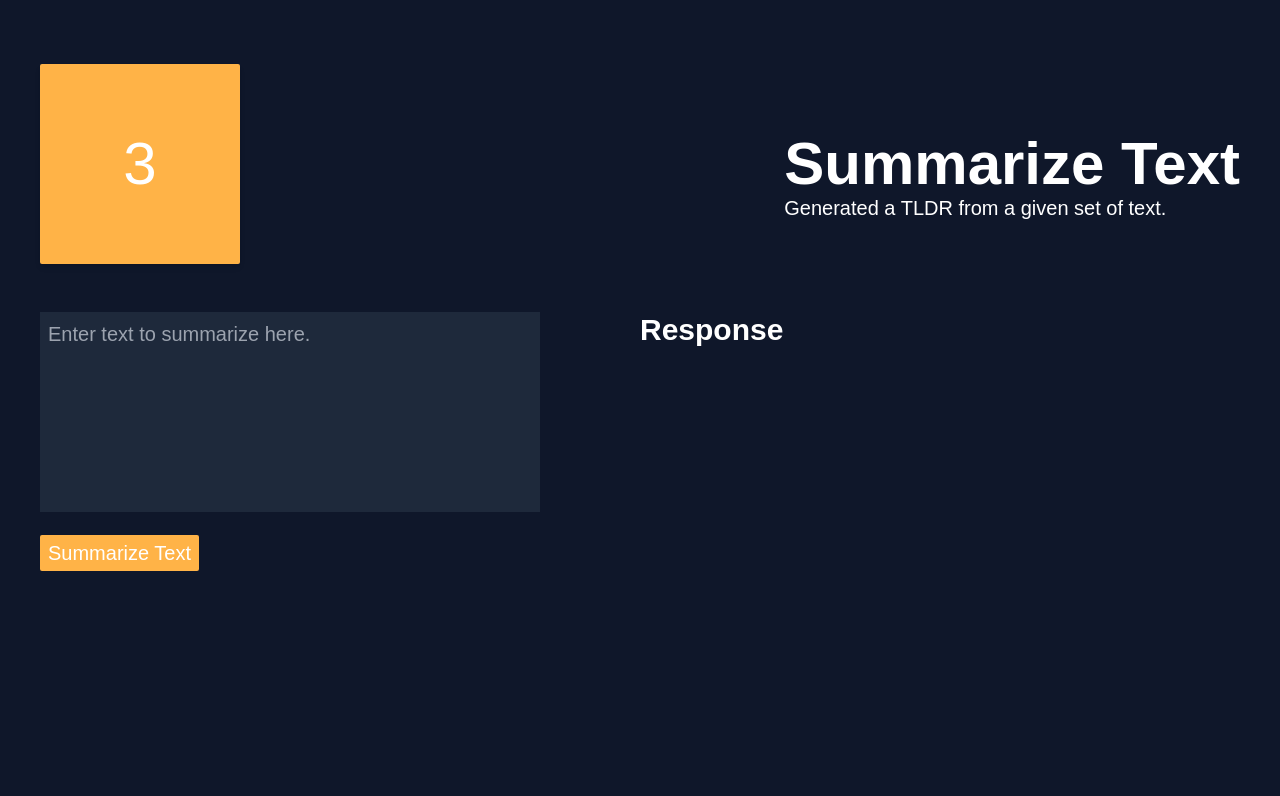
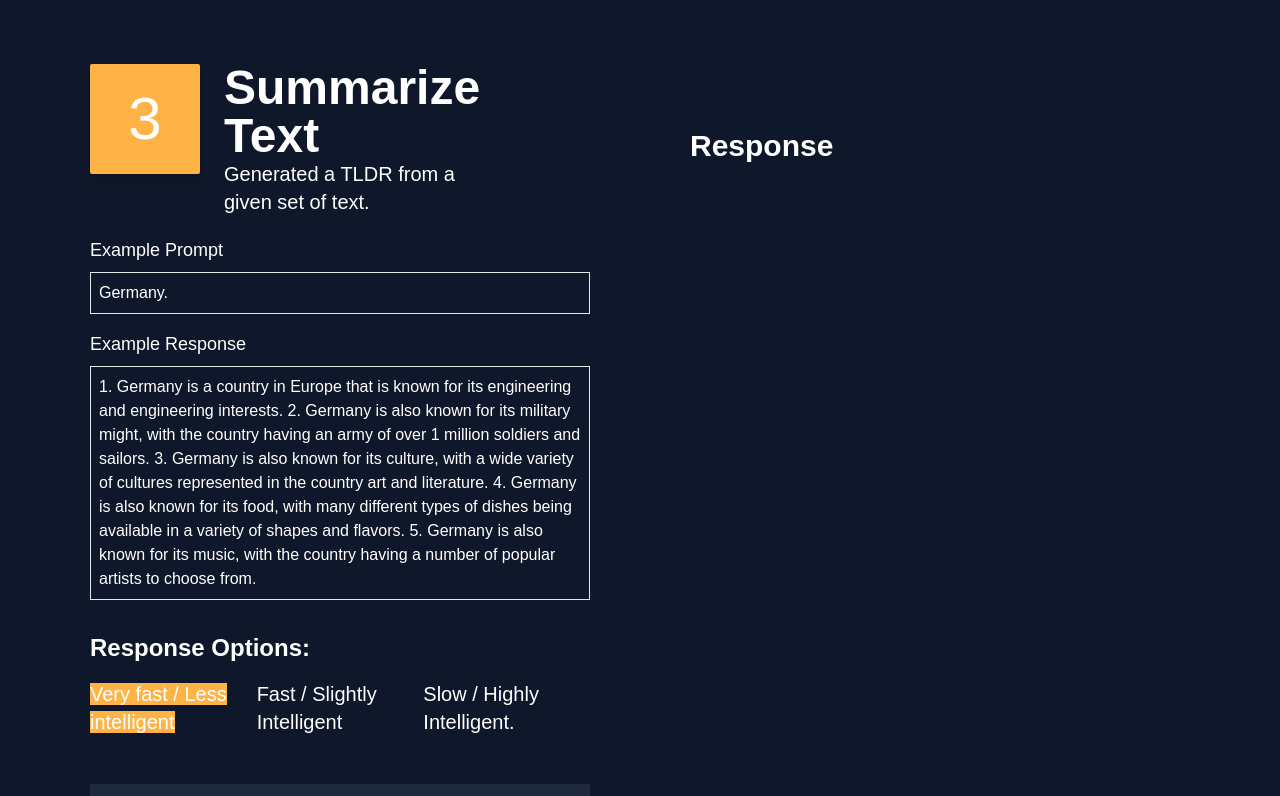
Before and after one commit to rxrzzz/assignments-ai, a Next.js app: page /summarize in a window 1280 px wide. Shown: the top 796 px of the page. Built offline with nearby package versions, Linux system fonts and the light colour scheme; no server answers; a web font is replaced by a local one.

Commit message:
restyled summarize page, added options component

```diff
--- /dev/null
+++ b/components/options.tsx
@@ -0,0 +1,71 @@
+import { RadioGroup } from "@headlessui/react";
+import { useState } from "react";
+
+type OptionProp = {
+  option: string;
+  setOption: (option: string) => void;
+  color: string;
+};
+
+export const Options = ({ option, setOption, color }: OptionProp) => {
+  return (
+    <div>
+      <RadioGroup
+        value={option}
+        onChange={setOption}
+        className="my-8 text-xl text-white"
+      >
+        <RadioGroup.Label className="text-2xl font-bold ">
+          Response Options:
+        </RadioGroup.Label>
+        <div className="grid grid-cols-3">
+          <RadioGroup.Option
+            className="my-4 cursor-pointer  max-w-[400px] mt-4"
+            value="text-ada-001"
+          >
+            {({ checked }) => (
+              <span
+                style={{
+                  backgroundColor: checked ? color : "",
+                }}
+                className="font-medium"
+              >
+                Very fast / Less intelligent
+              </span>
+            )}
+          </RadioGroup.Option>
+          <RadioGroup.Option
+            className="my-4 cursor-pointer  max-w-[400px]"
+            value="text-babbage-001"
+          >
+            {({ checked }) => (
+              <span
+                style={{
+                  backgroundColor: checked ? color : "",
+                }}
+                className="font-medium"
+              >
+                Fast / Slightly Intelligent
+              </span>
+            )}
+          </RadioGroup.Option>
+          <RadioGroup.Option
+            className="my-4 cursor-pointer  max-w-[400px]"
+            value="text-davinci-003"
+          >
+            {({ checked }) => (
+              <span
+                style={{
+                  backgroundColor: checked ? color : "",
+                }}
+                className="font-medium"
+              >
+                Slow / Highly Intelligent.
+              </span>
+            )}
+          </RadioGroup.Option>
+        </div>
+      </RadioGroup>
+    </div>
+  );
+};
--- a/pages/quickdraw.tsx
+++ b/pages/quickdraw.tsx
@@ -1,6 +1,6 @@
-import { RadioGroup } from "@headlessui/react";
 import { useRouter } from "next/router";
 import { useState } from "react";
+import { Options } from "../components/options";
 import { homeboxes, openai } from "../utils";
 
 export default function QuickDraw() {
@@ -8,12 +8,16 @@ export default function QuickDraw() {
   const pageProps = homeboxes.find((homebox) => homebox.link === pathname)!;
   const [option, setOption] = useState("text-ada-001");
 
+  const changeOption = (inputOption: string) => {
+    setOption(inputOption);
+  };
+
   const [prompt, setPrompt] = useState<string | undefined>("");
   const [result, setResult] = useState<string | undefined>("");
   const [loading, setLoading] = useState(false);
   const [error, setError] = useState("");
 
-  async function summarizeData() {
+  async function quickDrawData() {
     setLoading(true);
     await openai
       .createCompletion({
@@ -74,64 +78,11 @@ export default function QuickDraw() {
               from.
             </p>
           </div>
-          <div>
-            <RadioGroup
-              value={option}
-              onChange={setOption}
-              className="my-8 text-xl text-white"
-            >
-              <RadioGroup.Label className="text-2xl font-bold ">
-                Response Options:
-              </RadioGroup.Label>
-              <div className="grid grid-cols-3">
-                <RadioGroup.Option
-                  className="my-4 cursor-pointer  max-w-[400px] mt-4"
-                  value="text-ada-001"
-                >
-                  {({ checked }) => (
-                    <span
-                      style={{
-                        backgroundColor: checked ? pageProps.colorOne : "",
-                      }}
-                      className="font-medium"
-                    >
-                      Very fast / Less intelligent
-                    </span>
-                  )}
-                </RadioGroup.Option>
-                <RadioGroup.Option
-                  className="my-4 cursor-pointer  max-w-[400px]"
-                  value="Moderately fast and pretty intelligent responses"
-                >
-                  {({ checked }) => (
-                    <span
-                      style={{
-                        backgroundColor: checked ? pageProps.colorOne : "",
-                      }}
-                      className="font-medium"
-                    >
-                      Fast / Slightly Intelligent
-                    </span>
-                  )}
-                </RadioGroup.Option>
-                <RadioGroup.Option
-                  className="my-4 cursor-pointer  max-w-[400px]"
-                  value="text-davinci-003"
-                >
-                  {({ checked }) => (
-                    <span
-                      style={{
-                        backgroundColor: checked ? pageProps.colorOne : "",
-                      }}
-                      className="font-medium"
-                    >
-                      Slow / Highly Intelligent.
-                    </span>
-                  )}
-                </RadioGroup.Option>
-              </div>
-            </RadioGroup>
-          </div>
+          <Options
+            color={pageProps.colorOne}
+            option={option}
+            setOption={changeOption}
+          />
           <textarea
             maxLength={200}
             placeholder="Enter the topic you want to generate study notes from here (200 characters max)"
@@ -140,7 +91,7 @@ export default function QuickDraw() {
           ></textarea>
           {!loading ? (
             <button
-              onClick={summarizeData}
+              onClick={quickDrawData}
               style={{ backgroundColor: pageProps.colorOne }}
               className=" text-white px-2 py-1 text-xl mt-4 rounded-sm"
             >
@@ -148,7 +99,7 @@ export default function QuickDraw() {
             </button>
           ) : (
             <button
-              onClick={summarizeData}
+              onClick={quickDrawData}
               disabled
               style={{ backgroundColor: pageProps.colorOne }}
               className=" text-white px-2 py-1 text-xl mt-4 rounded-sm opacity-90"
--- a/pages/summarize.tsx
+++ b/pages/summarize.tsx
@@ -1,61 +1,132 @@
 import { useRouter } from "next/router";
 import { useState } from "react";
+import { Options } from "../components/options";
 import { homeboxes, openai } from "../utils";
 
 export default function Summarize() {
   const { pathname } = useRouter();
   const pageProps = homeboxes.find((homebox) => homebox.link === pathname)!;
+  const [option, setOption] = useState("text-ada-001");
+
+  const changeOption = (inputOption: string) => {
+    setOption(inputOption);
+  };
 
   const [prompt, setPrompt] = useState<string | undefined>("");
   const [result, setResult] = useState<string | undefined>("");
+  const [loading, setLoading] = useState(false);
+  const [error, setError] = useState("");
+
   async function summarizeData() {
-    const { data } = await openai.createCompletion({
-      model: "text-davinci-003",
+    setLoading(true);
+    await openai
+      .createCompletion({
+        model: option,
         prompt: prompt + `\n\n` + "tl;dr",
         max_tokens: 1000,
         temperature: 1,
+      })
+      .then((response) => {
+        const { data } = response;
+        setResult(data.choices[0].text);
+        setLoading(false);
+      })
+      .catch((err) => {
+        setError("An error occured. Please wait for a minute and then retry.");
       });
-    console.log(data);
-    setResult(data.choices[0].text);
   }
 
   return (
-    <main className="min-h-screen bg-slate-900 font-alpino">
-      <div className="max-w-[1200px] mx-auto pt-16">
-        <section className="flex justify-between items-baseline">
+    <main className="min-h-screen bg-slate-900 font-alpino text-white">
+      <div className="max-w-[1200px] py-16 flex justify-between mx-auto flex-wrap">
+        <div className="lg:w-5/12 w-11/12 mx-auto">
+          <div className="flex">
             <div
-            className="h-[200px] w-[200px] bg-[#ffb347]
+              style={{ backgroundColor: pageProps.colorOne }}
+              className="lg:h-[110px] lg:w-[110px] h-[100px] w-[100px]
        rounded-sm text-white text-6xl flex items-center shadow-md
+       mr-6
         justify-center"
             >
               <h1>{pageProps.no}</h1>
             </div>
-          <div className="text-white">
-            <h1 className="text-6xl font-bold">{pageProps.description}</h1>
-            <p className="text-xl">{pageProps.title}</p>
+            <div>
+              <div className="text-white max-w-[280px]">
+                <h1 className="lg:text-5xl md:text-5xl text-4xl font-bold">
+                  {pageProps.description}
+                </h1>
+                <p className="md:text-xl text-md">{pageProps.title}</p>
               </div>
-        </section>
-        <section className="flex mt-12 justify-between">
-          <main className="w-5/12 ">
+            </div>
+          </div>
+          <div>
+            <h1 className="font-medium text-lg mt-5">Example Prompt</h1>
+            <p className="mb-4 border p-2 mt-2">Germany.</p>
+          </div>
+          <div>
+            <h1 className="font-medium text-lg">Example Response</h1>
+            <p className="mb-4 border p-2 mt-2">
+              1. Germany is a country in Europe that is known for its
+              engineering and engineering interests. 2. Germany is also known
+              for its military might, with the country having an army of over 1
+              million soldiers and sailors. 3. Germany is also known for its
+              culture, with a wide variety of cultures represented in the
+              country art and literature. 4. Germany is also known for its food,
+              with many different types of dishes being available in a variety
+              of shapes and flavors. 5. Germany is also known for its music,
+              with the country having a number of popular artists to choose
+              from.
+            </p>
+          </div>
+          <Options
+            color={pageProps.colorOne}
+            option={option}
+            setOption={changeOption}
+          />
           <textarea
-              name=""
-              id=""
-              placeholder="Enter text to summarize here."
-              className="min-h-[200px] text-xl p-2 bg-slate-800 w-full text-white resize-none"
+            maxLength={200}
+            placeholder="Enter the topic you want to generate study notes from here (200 characters max)"
+            className="min-h-[150px] text-xl p-2 bg-slate-800 w-full text-white resize-none"
             onChange={(e) => setPrompt(e.target.value)}
           ></textarea>
+          {!loading ? (
             <button
               onClick={summarizeData}
-              className="bg-[#ffb347] text-white px-2 py-1 text-xl mt-4 rounded-sm"
+              style={{ backgroundColor: pageProps.colorOne }}
+              className=" text-white px-2 py-1 text-xl mt-4 rounded-sm"
             >
-              Summarize Text
+              Generate Points.
             </button>
-          </main>
-          <aside className="text-white w-6/12">
-            <h1 className="text-3xl font-bold">Response</h1>
-            {result !== "" ? <p className="text-xl mt-4">{result}</p> : null}
-          </aside>
-        </section>
+          ) : (
+            <button
+              onClick={summarizeData}
+              disabled
+              style={{ backgroundColor: pageProps.colorOne }}
+              className=" text-white px-2 py-1 text-xl mt-4 rounded-sm opacity-90"
+            >
+              Loading...
+            </button>
+          )}
+        </div>
+        <div className="lg:w-5/12 w-11/12 mx-auto">
+          <h1 className="text-3xl font-bold mt-16">Response</h1>
+          {result !== "" ? (
+            <div
+              className="min-h-[150px] text-xl p-2 bg-slate-800 w-full text-white resize-none mt-8"
+              dangerouslySetInnerHTML={{
+                __html: `<p>${result}</p>`,
+              }}
+            ></div>
+          ) : null}
+          {error !== "" ? (
+            <div
+              className="min-h-[150px] text-xl p-2 bg-slate-800 w-full text-white resize-none mt-8"
+              dangerouslySetInnerHTML={{
+                __html: `<p>${error}</p>`,
+              }}
+            ></div>
+          ) : null}
+        </div>
       </div>
     </main>
   );
```
Lines whose indentation alone changed are shown as unchanged.
